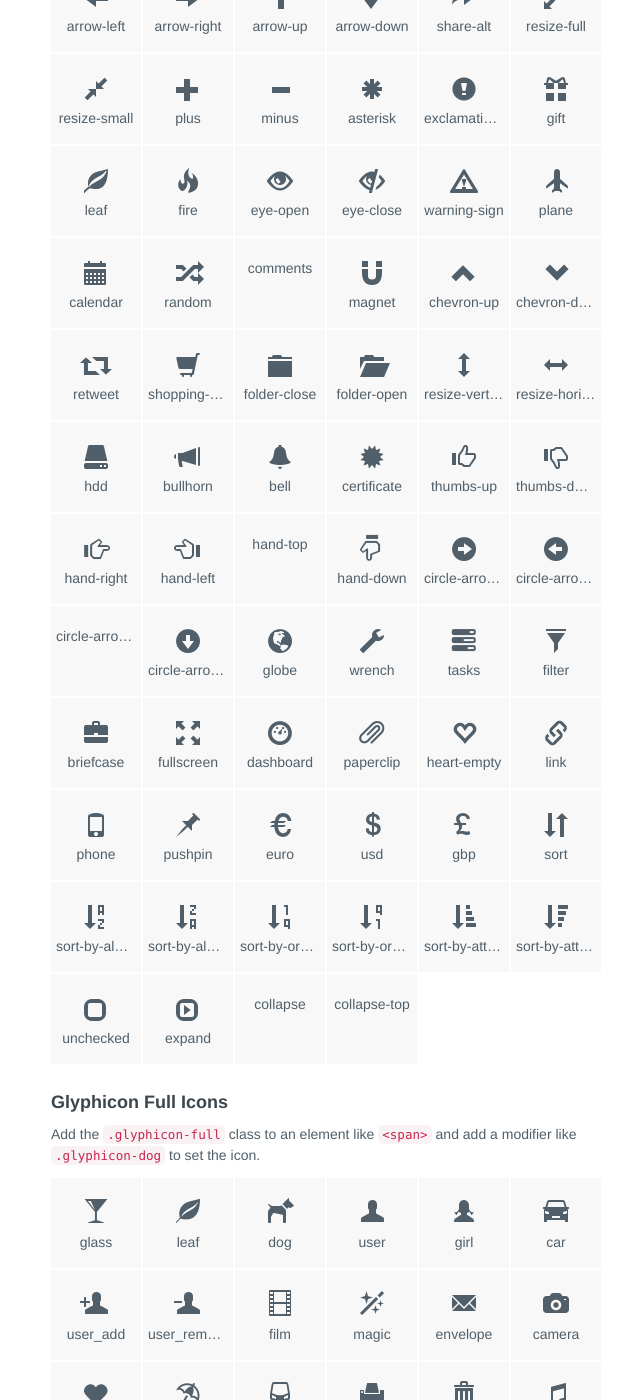
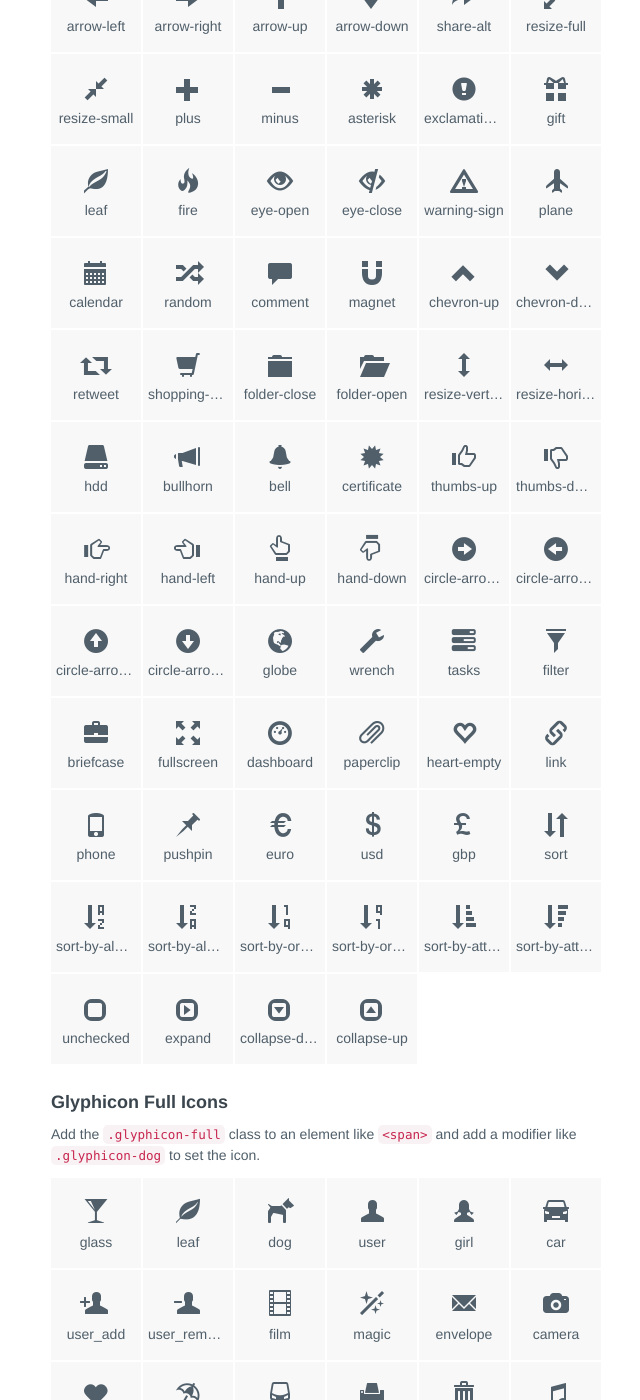
Before and after one commit to SonderMindOrg/uvize.github.io, a Jekyll site: the page built from style-guide/icons.md, in a window 1280 px wide and 1400 px high, scrolled down 1900 px. Shown: the whole window, without its empty margins (121-761 px from the left). Built offline with Jekyll 4.4.1, drawn with Linux system fonts in a browser that asks for light colours; Markdown is read by kramdown in place of the engine named in the settings; some of the changed text lies outside the part shown.

Commit message:
errors in some icon classes

```diff
--- a/style-guide/icons.md
+++ b/style-guide/icons.md
@@ -131,7 +131,7 @@ Add the `.glyphicon` class to an element like `<span>` and add a modifier like `
 	<li><i class="glyphicon glyphicon-plane"></i>plane</li>
 	<li><i class="glyphicon glyphicon-calendar"></i>calendar</li>
 	<li><i class="glyphicon glyphicon-random"></i>random</li>
-	<li><i class="glyphicon glyphicon-comments"></i>comments</li>
+	<li><i class="glyphicon glyphicon-comment"></i>comment</li>
 	<li><i class="glyphicon glyphicon-magnet"></i>magnet</li>
 	<li><i class="glyphicon glyphicon-chevron-up"></i>chevron-up</li>
 	<li><i class="glyphicon glyphicon-chevron-down"></i>chevron-down</li>
@@ -149,11 +149,11 @@ Add the `.glyphicon` class to an element like `<span>` and add a modifier like `
 	<li><i class="glyphicon glyphicon-thumbs-down"></i>thumbs-down</li>
 	<li><i class="glyphicon glyphicon-hand-right"></i>hand-right</li>
 	<li><i class="glyphicon glyphicon-hand-left"></i>hand-left</li>
-	<li><i class="glyphicon glyphicon-hand-top"></i>hand-top</li>
+	<li><i class="glyphicon glyphicon-hand-up"></i>hand-up</li>
 	<li><i class="glyphicon glyphicon-hand-down"></i>hand-down</li>
 	<li><i class="glyphicon glyphicon-circle-arrow-right"></i>circle-arrow-right</li>
 	<li><i class="glyphicon glyphicon-circle-arrow-left"></i>circle-arrow-left</li>
-	<li><i class="glyphicon glyphicon-circle-arrow-top"></i>circle-arrow-top</li>
+	<li><i class="glyphicon glyphicon-circle-arrow-up"></i>circle-arrow-up</li>
 	<li><i class="glyphicon glyphicon-circle-arrow-down"></i>circle-arrow-down</li>
 	<li><i class="glyphicon glyphicon-globe"></i>globe</li>
 	<li><i class="glyphicon glyphicon-wrench"></i>wrench</li>
@@ -179,8 +179,8 @@ Add the `.glyphicon` class to an element like `<span>` and add a modifier like `
 	<li><i class="glyphicon glyphicon-sort-by-attributes-alt"></i>sort-by-attributes-alt</li>
 	<li><i class="glyphicon glyphicon-unchecked"></i>unchecked</li>
 	<li><i class="glyphicon glyphicon-expand"></i>expand</li>
-	<li><i class="glyphicon glyphicon-collapse"></i>collapse</li>
-	<li><i class="glyphicon glyphicon-collapse-top"></i>collapse-top</li>
+	<li><i class="glyphicon glyphicon-collapse-down"></i>collapse-down</li>
+	<li><i class="glyphicon glyphicon-collapse-up"></i>collapse-up</li>
 </ul>
 
 ### Glyphicon Full Icons
@@ -276,7 +276,7 @@ Add the `.glyphicon-full` class to an element like `<span>` and add a modifier l
 	<li><i class="glyphicon-full glyphicon-repeat"></i>repeat</li>
 	<li><i class="glyphicon-full glyphicon-display"></i>display</li>
 	<li><i class="glyphicon-full glyphicon-log_book"></i>log_book</li>
-	<li><i class="glyphicon-full glyphicon-adress_book"></i>adress_book</li>
+	<li><i class="glyphicon-full glyphicon-address_book"></i>address_book</li>
 	<li><i class="glyphicon-full glyphicon-building"></i>building</li>
 	<li><i class="glyphicon-full glyphicon-eyedropper"></i>eyedropper</li>
 	<li><i class="glyphicon-full glyphicon-adjust"></i>adjust</li>
```
